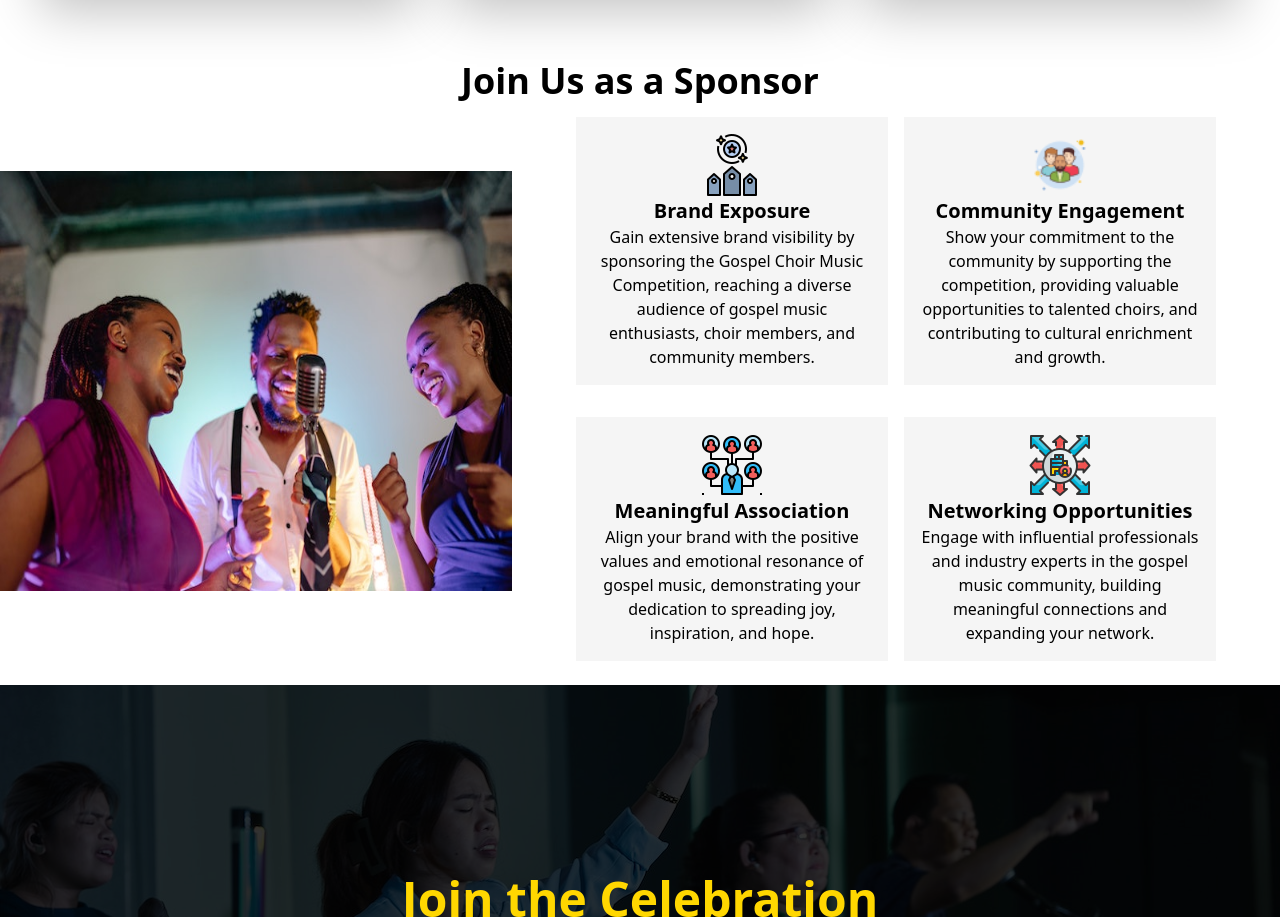
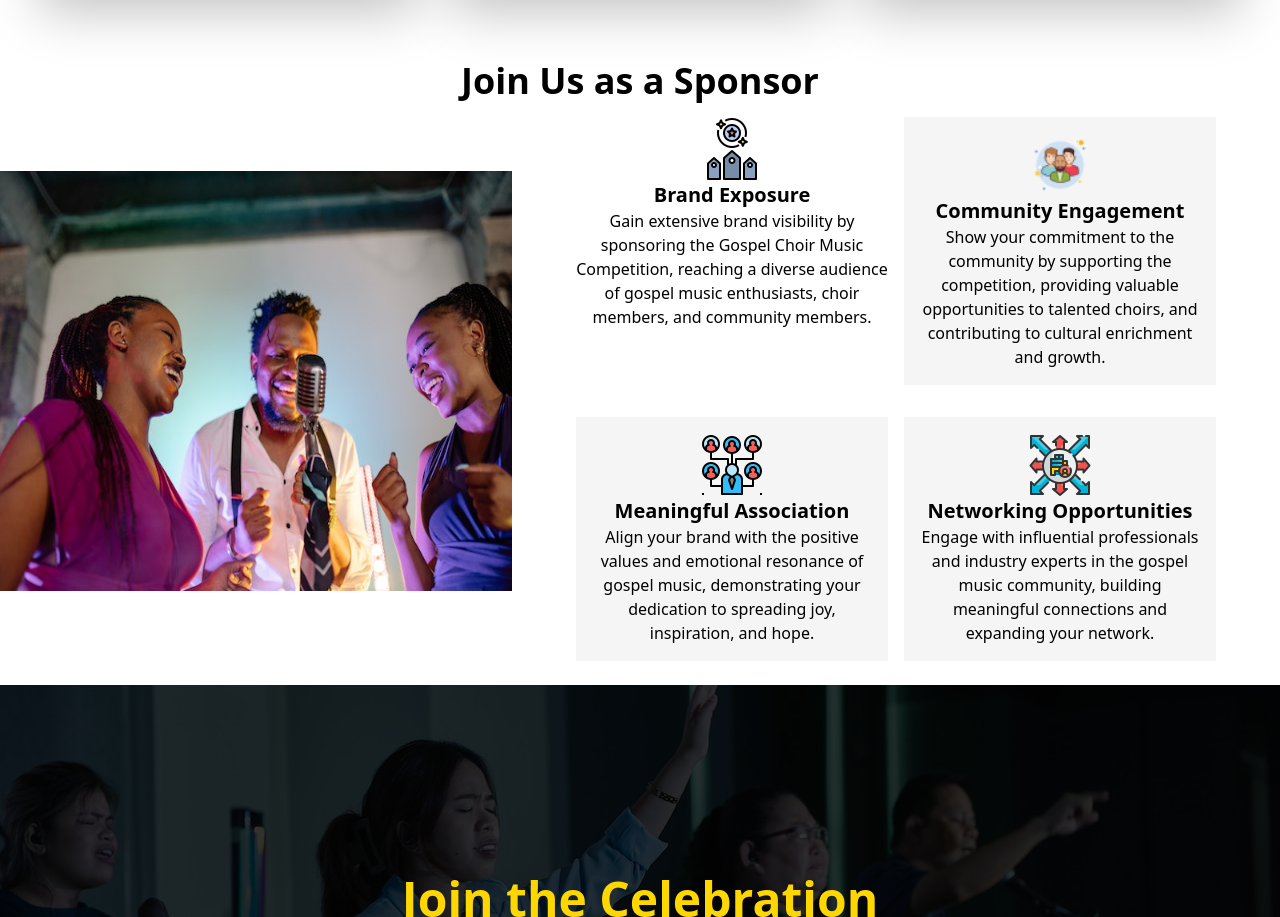
Before and after one commit to Emmykally/GCMC, a website: page public/index.html in a window 1280 px wide. Shown: the part 1651-2568 px from the top of the page. Drawn offline with Linux system fonts and the light colour scheme.

Commit message:
nothing works

```diff
--- a/public/index.html
+++ b/public/index.html
@@ -142,9 +142,9 @@
                         </div>
                     </div>
                     <div class="md:w-1/2 md:grid md:grid-cols-2 gap-4 m-auto w-full px-6 md:px-0">
-                        <div class="sponsor-box">
-                            <div class="sponsor-img"><img src="./img/brand.png" alt="brand exposure icon" class="w-full h-full"></div>
-                            <h3 class="sponsor-text">Brand Exposure</h3>
+                        <div class="bg-sponsor p-4 mt-4">
+                            <div class="m-auto h-16 w-16"><img src="./img/brand.png" alt="brand exposure icon" class="w-full h-full"></div>
+                            <h3 class="text-xl font-semibold text-center">Brand Exposure</h3>
                             <p class="text-center text-base">Gain extensive brand visibility by sponsoring the Gospel Choir Music Competition,
                                 reaching a diverse audience of gospel music enthusiasts, choir members, and community members.</p>
                         </div>
--- a/src/input.css
+++ b/src/input.css
@@ -9,7 +9,7 @@
     @apply m-auto h-16 w-16;
 }
 .sponsor-box{
-    @apply bg-sponsor p-4 mt-4 block;
+    @apply bg-sponsor p-4 mt-4;
 }
 .sponsor-text{
     @apply text-xl font-semibold text-center;
```
